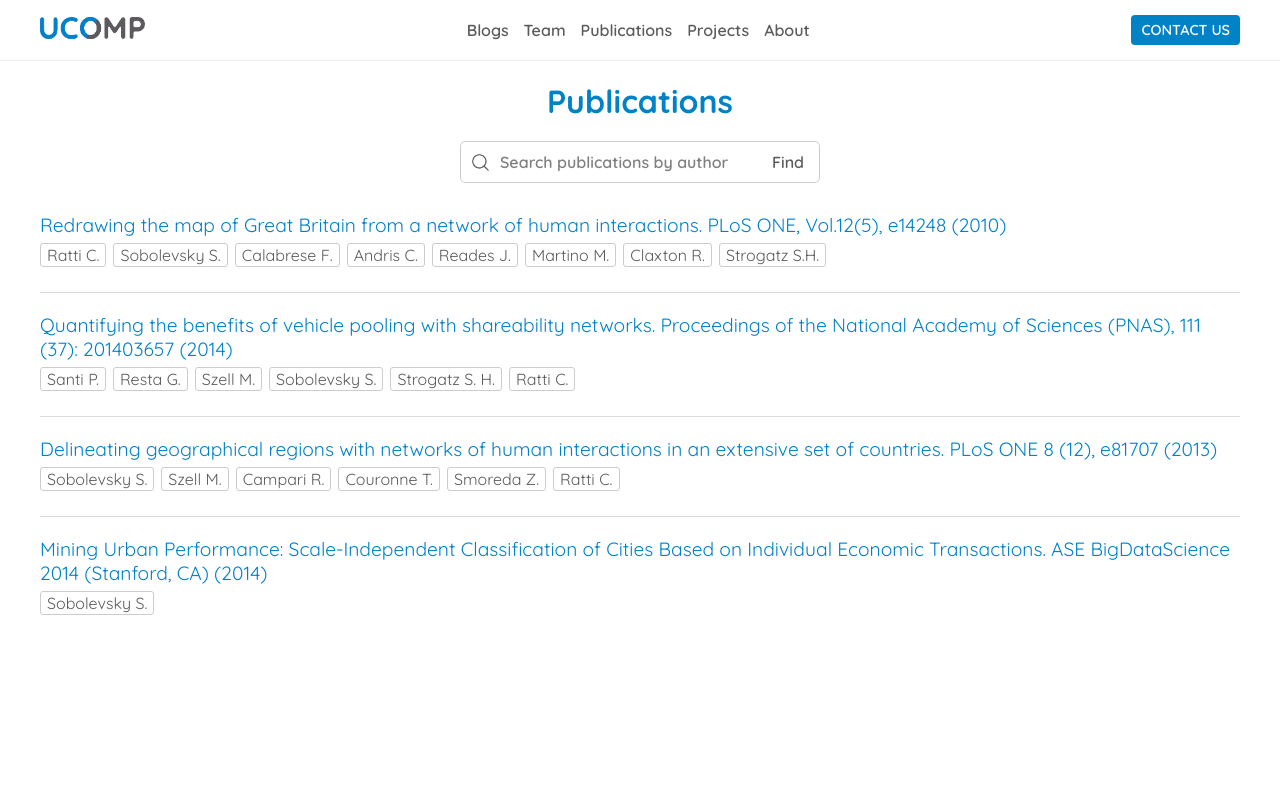
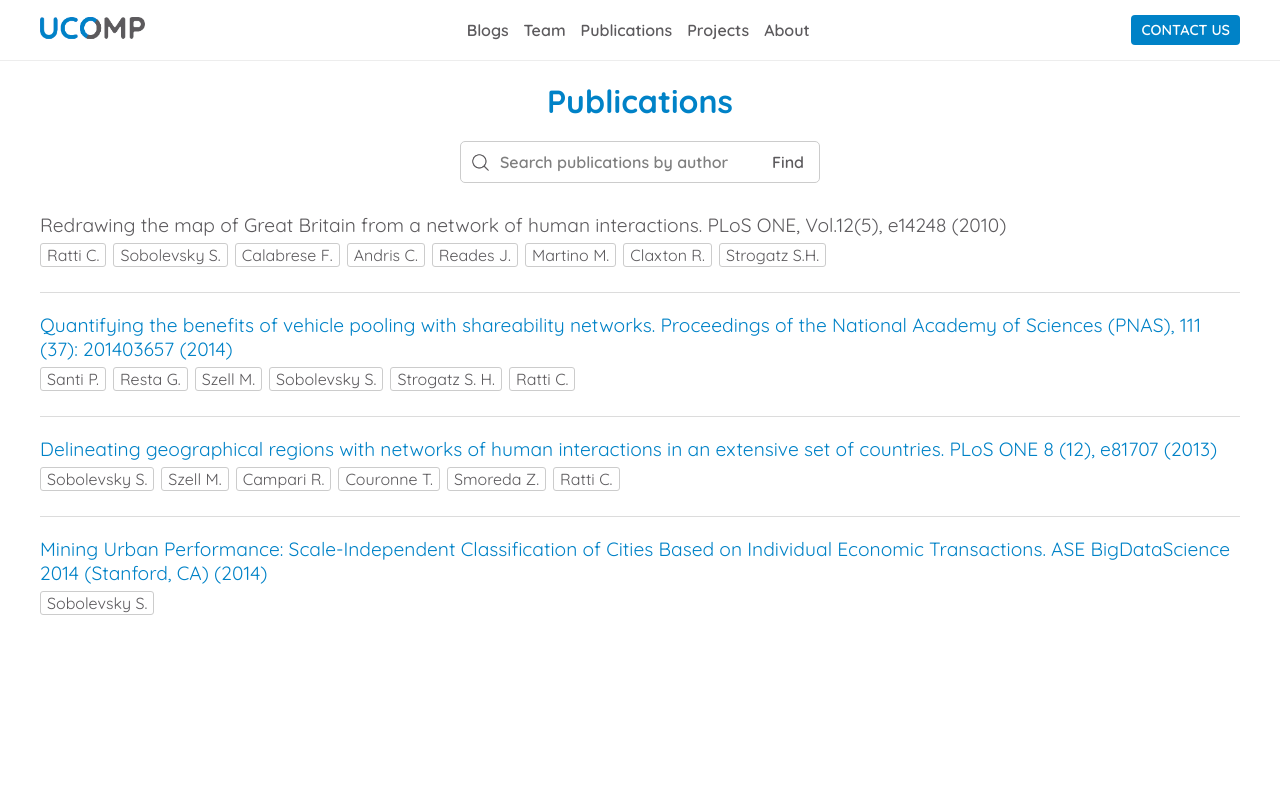
Before and after one commit to alesikivan/ucomp.net, a React (Create React App) app: page /publications in a window 1280 px wide. Shown: the top 800 px of the page. Built offline with nearby package versions, Linux system fonts and the light colour scheme.

Commit message:
fix (publications): added a case with invalid link

```diff
--- a/src/assets/styles/css/pages/publications/components/publication.css
+++ b/src/assets/styles/css/pages/publications/components/publication.css
@@ -15,6 +15,10 @@
   font-size: 1.2em;
   color: #0082C7;
 }
+.publication .description.non-active {
+  color: #413f42db;
+  cursor: default;
+}
 .publication .description .year {
   margin-left: 5px;
 }
--- a/src/assets/styles/scss/pages/publications/components/publication.scss
+++ b/src/assets/styles/scss/pages/publications/components/publication.scss
@@ -19,6 +19,11 @@
     font-size: 1.2em;
     color: $appColor;
 
+    &.non-active {
+      color: $textColor;
+      cursor: default;
+    }
+
     .year {
       margin-left: 5px;
     }
--- a/src/componets/pages/Publications/Publications.js
+++ b/src/componets/pages/Publications/Publications.js
@@ -17,7 +17,6 @@ function Publications() {
       desription: 'Redrawing the map of Great Britain from a network of human interactions. PLoS ONE, Vol.12(5), e14248',
       year: 2010,
       authors: ['Ratti C.', 'Sobolevsky S.', 'Calabrese F.', 'Andris C.', 'Reades J.', 'Martino M.', 'Claxton R.', 'Strogatz S.H.'],
-      link: 'http://www.plosone.org/article/info%3Adoi%2F10.1371%2Fjournal.pone.0014248#pone-0014248-g003'
     },
     {
       desription: 'Quantifying the benefits of vehicle pooling with shareability networks. Proceedings of the National Academy of Sciences (PNAS), 111 (37): 201403657',
--- a/src/componets/pages/Publications/components/Publication.js
+++ b/src/componets/pages/Publications/components/Publication.js
@@ -2,7 +2,11 @@ import '../../../../assets/styles/css/pages/publications/components/publication.
 
 function Publication(props) {
   return <section className='publication'>
-    <a className='description' href={props.publication.link} target='_blank' rel='noreferrer'>
+    <a
+      className={props.publication?.link ? 'description' : 'description non-active'}
+      href={props.publication?.link || '#'}
+      target='_blank'
+      rel='noreferrer'>
       {props.publication.desription} ({props.publication?.year})
       {/* <span className='year'>{props.publication?.year}</span> */}
     </a>
```
Also changed, not shown: 1 other file (tests, documents, lock files or other folders).
